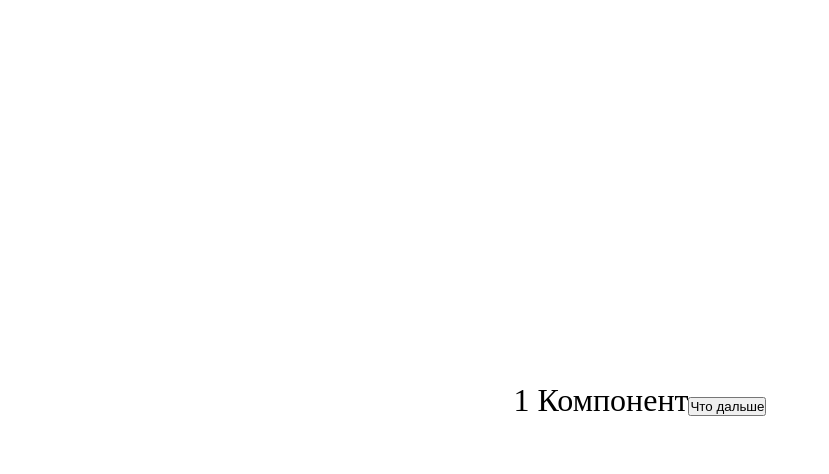
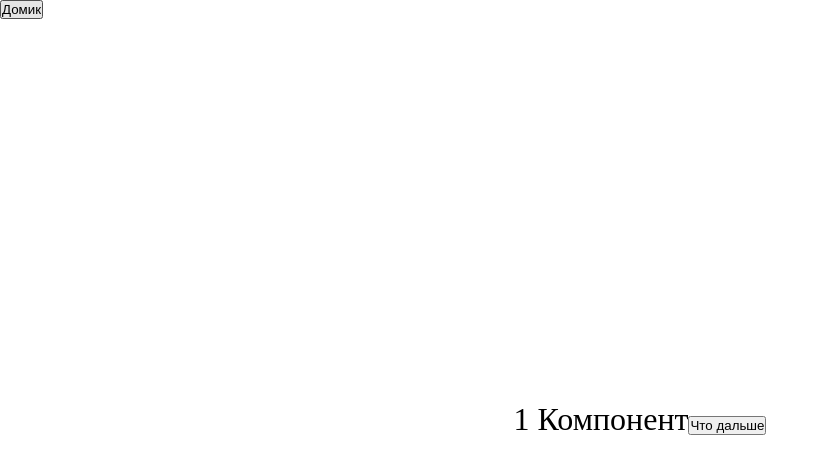
Before and after one commit to Nexexexexed/TestTask-Slider, a React app: page / in a window 1280 px wide. Shown: the top 474 px of the page, without its empty margins (0-829 px from the left). Built offline with nearby package versions, Linux system fonts and the light colour scheme.

Commit message:
addingHeader
add header button for return on first page

```diff
--- a/src/App.jsx
+++ b/src/App.jsx
@@ -1,11 +1,31 @@
-import React,{useContext} from 'react';
+import React,{useState} from 'react';
 import Slider from './Slider';
+import Header from './Header/Header'
 
 
 function App() {
+    const [currentIndex,setcurrentIndex]=useState(0);
+
+    // перелистывание
+    const nextSlide=()=>{
+        setcurrentIndex((previousIndex)=>{
+            return previousIndex+1
+        })
+    }
+
+    const previousSlide=()=>{
+        setcurrentIndex((previousIndex)=>{
+            return previousIndex-1
+        })
+    }
+
+    const returnFirstSlide=()=>{
+        setcurrentIndex(0)
+    }
   return (
         <div>
-            <Slider />
+            <Header returnFirstSlide={returnFirstSlide} />
+            <Slider  nextSlide={nextSlide} previousSlide={previousSlide} currentIndex={currentIndex}/>
         </div>
     );
 }
--- /dev/null
+++ b/src/Header/Header.jsx
@@ -0,0 +1,11 @@
+import React from 'react'
+
+const Header = ({returnFirstSlide}) => {
+  return (
+    <nav>
+      <button onClick={returnFirstSlide}>Домик</button>
+    </nav>
+  )
+}
+
+export default Header
--- a/src/Slider.jsx
+++ b/src/Slider.jsx
@@ -1,4 +1,4 @@
-import React,{useState,useEffect} from 'react'
+import React,{useState} from 'react'
 
 import Component1 from './ComponentsSlider/Component1'
 import Component2 from './ComponentsSlider/Component2'
@@ -11,22 +11,7 @@ import './styles/sliderStyle.css'
 //массив компонентов для слайдера
 const components = [Component1,Component2,Component3]
 
-const Slider = () => {
-    // перелистывание
-    const [currentIndex,setcurrentIndex]=useState(0);
-
-    const nextSlide=()=>{
-        setcurrentIndex((previousIndex)=>{
-            return previousIndex+1
-        })
-    }
-
-    const previousSlide=()=>{
-        setcurrentIndex((previousIndex)=>{
-            return previousIndex-1
-        })
-    }
-
+const Slider = ({nextSlide,previousSlide,currentIndex}) => {
 
 
     //отслеживание координат для свайпа
```
